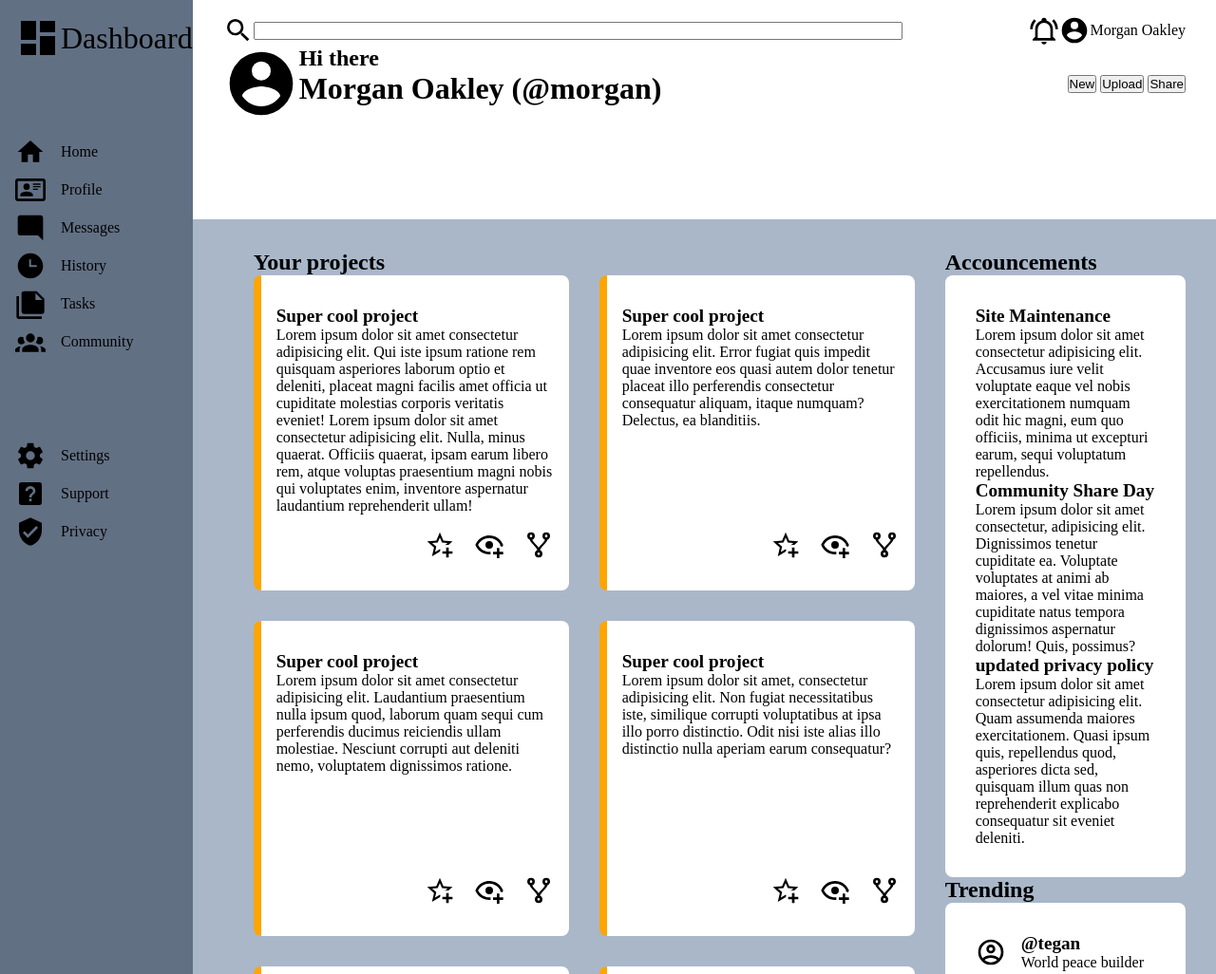
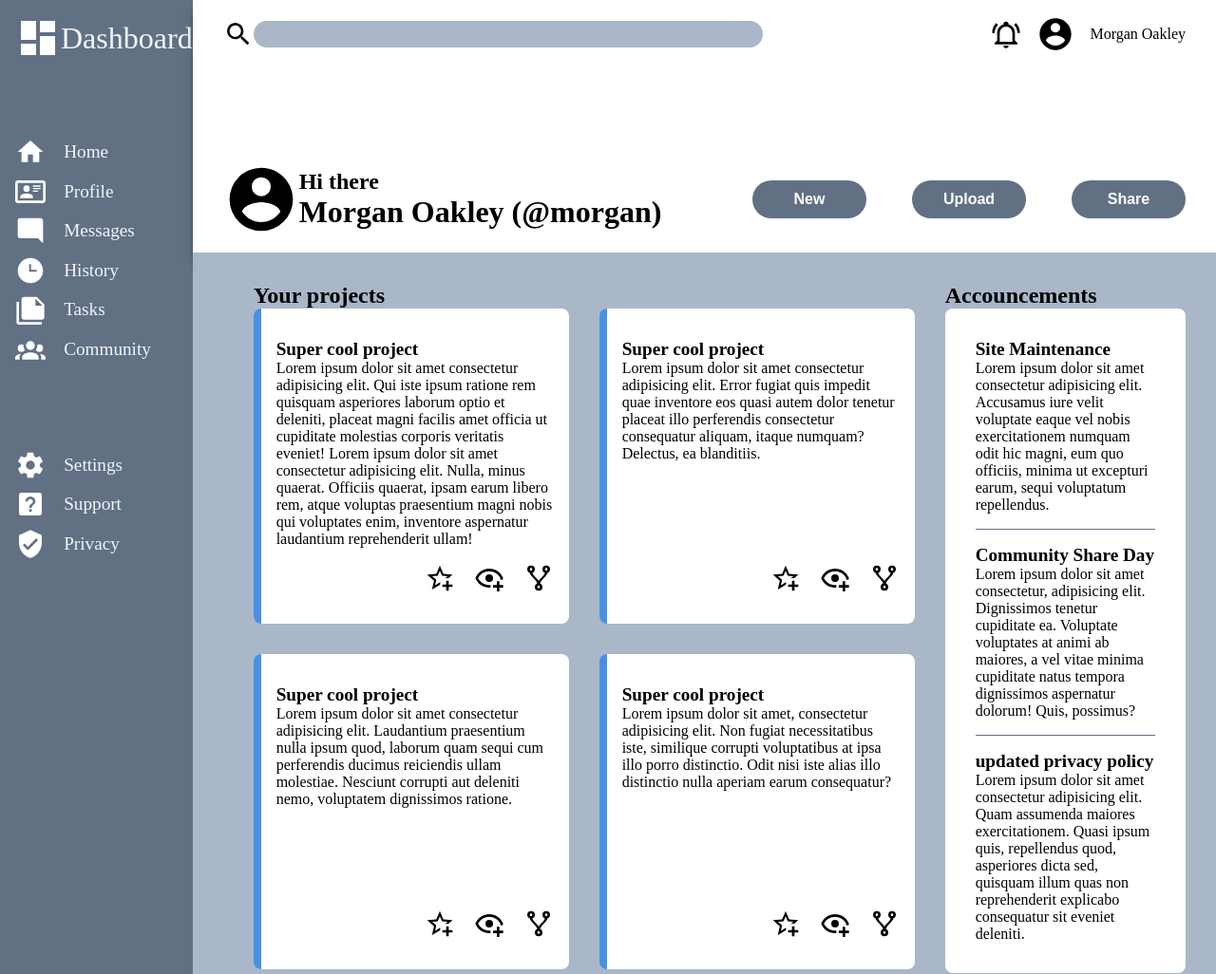
Before and after one commit to Mkkami/odin-admin-dashboard, a plain HTML site: page index.html in a window 1280 px wide. Shown: the top 1026 px of the page at 95% size. Drawn offline with Linux system fonts and the light colour scheme.

Commit message:
finish colors

```diff
--- a/style.css
+++ b/style.css
@@ -3,8 +3,9 @@
     /* --alt-color: #A9B7C9;
     --background-color: #627084; */
     --alt-color: #627084;
+    --alt-font: #F2F5F8;
     --background-color: #A9B7C9;
-    --highlight-color: orange;
+    --highlight-color: #4A90E2;
     --top-padding: 1em;
     --left-padding: 2em;
     --transition-duration: 0.6s;
@@ -45,8 +46,6 @@ p.title {
     grid-column: 1;
     grid-row: span 2;
     display: grid;
-    /* flex-direction: column; */
-    row-gap: 16px;
     padding-top: var(--top-padding);
     align-content: start;
     gap: 5em;
@@ -55,7 +54,13 @@ p.title {
 
 .sidebar p {
     margin: auto 0;
+    color: var(--alt-font);
 }
+
+.sidebar img {
+    filter: invert(100%);
+}
+
 .sidebar .logo {
     display: flex;
     font-size: 2rem;
@@ -67,6 +72,7 @@ p.title {
 .sidebar li {
     display: flex;
     gap: 1em;
+    font-size: 1.2rem;
 }
 
 .sidebar li {
@@ -86,6 +92,10 @@ p.title {
     grid-column: 2;
     grid-row: 1;
     padding-top: var(--top-padding);
+    display: flex;
+    flex-direction: column;
+    justify-content: space-between;
+    box-shadow: 5px 10px 10px black;
 }
 
 .header .row {
@@ -93,12 +103,19 @@ p.title {
     justify-content: space-between;
     align-items: center;
     padding: 0 2em;
+    margin-bottom: 1em;
 }
 
 .header .top .right {
     display: flex;
     align-items: center;
+    gap: 1em;
 }
+
+.top .right .icon {
+    width: 2.5em;
+}
+
 .header .top .left {
     display: flex;
     align-items: center;
@@ -119,10 +136,37 @@ p.title {
     width: 5rem;
 }
 
+.bottom .right {
+    display: grid;
+    grid-template-columns: repeat(3,120px);
+    grid-template-rows: 40px;
+    gap: 3em;
+}
+
+.header button {
+    /* width: 100px;
+    height: 36px; */
+    text-align: center;
+    background-color: var(--alt-color);
+    color: white;
+    border: none;
+    border-radius: 32px;
+    font-weight: bold;
+    font-size: 1rem;
+}
+
 .left input {
     flex: 1;
     margin-right: 10em;
+    border-radius: 16px;
+    border: none;
+    background-color: var(--background-color);
+    font-size: 1.5rem;
+    padding-left: 1ch;
+}
 
+.bottom .left > div {
+    margin: auto 0;
 }
 
 .content {
@@ -131,6 +175,7 @@ p.title {
     grid-template-rows: 1fr 1fr;
     padding: 0 2em;
     background-color: var(--background-color);
+    row-gap: 5em;
 }
 
 .content .projects {
@@ -153,7 +198,7 @@ p.title {
     padding: 2em 1em;
     display: grid;
     grid-template-rows: auto 2rem;
-    border-left: 8px solid orange;
+    border-left: 8px solid var(--highlight-color);
     border-radius: 8px;
     background-color: var(--main-color);
 }
@@ -201,6 +246,22 @@ p.title {
     padding: 2em;
 }
 
+.announcements .item:not(:first-child) {
+    border-top: 1px solid var(--alt-color)
+}
+
+.announcements .item {
+    padding: 1em 0;
+}
+
+.announcements .item:first-child {
+    padding-top: 0;
+}
+
+.announcements .item:last-child {
+    padding-bottom: 0;
+}
+
 .announcements .item p {
     overflow: auto;
 }
```
